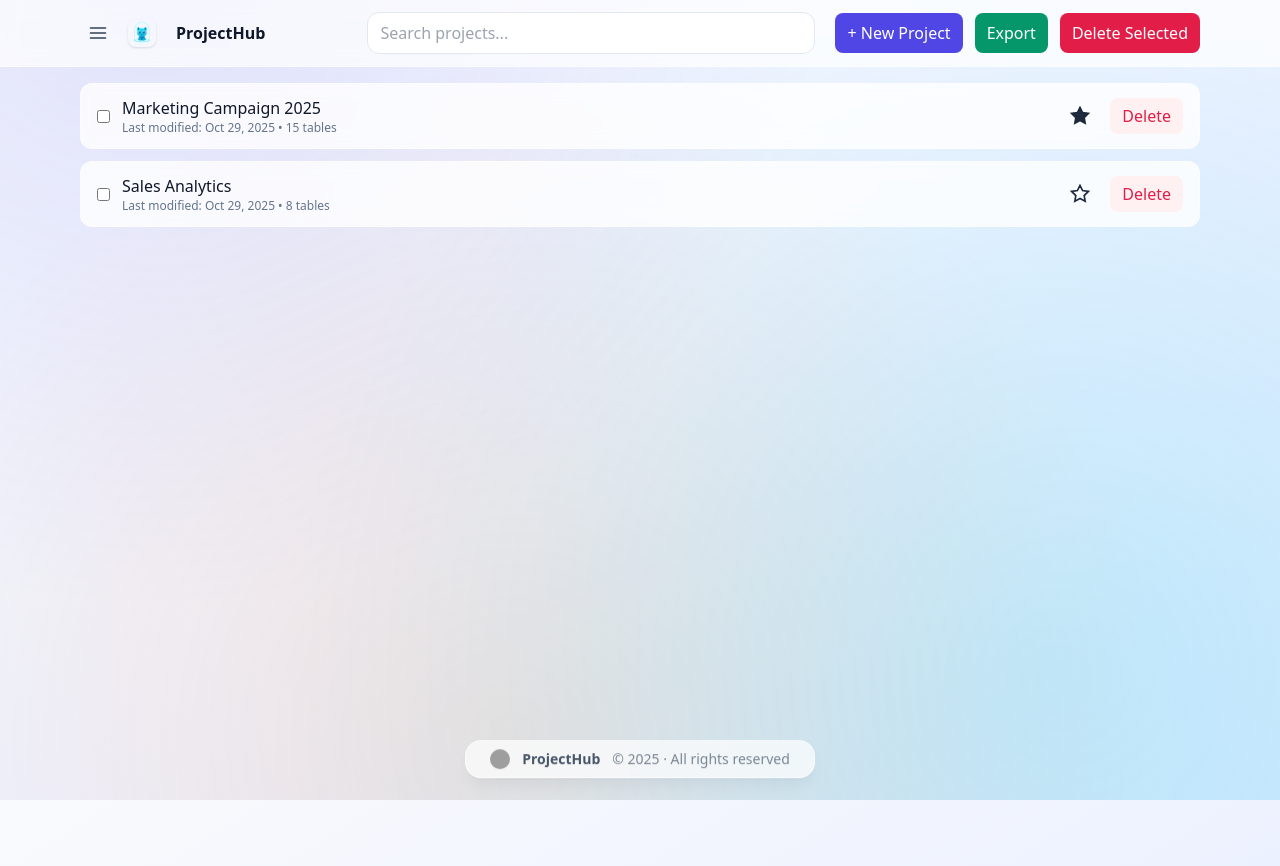
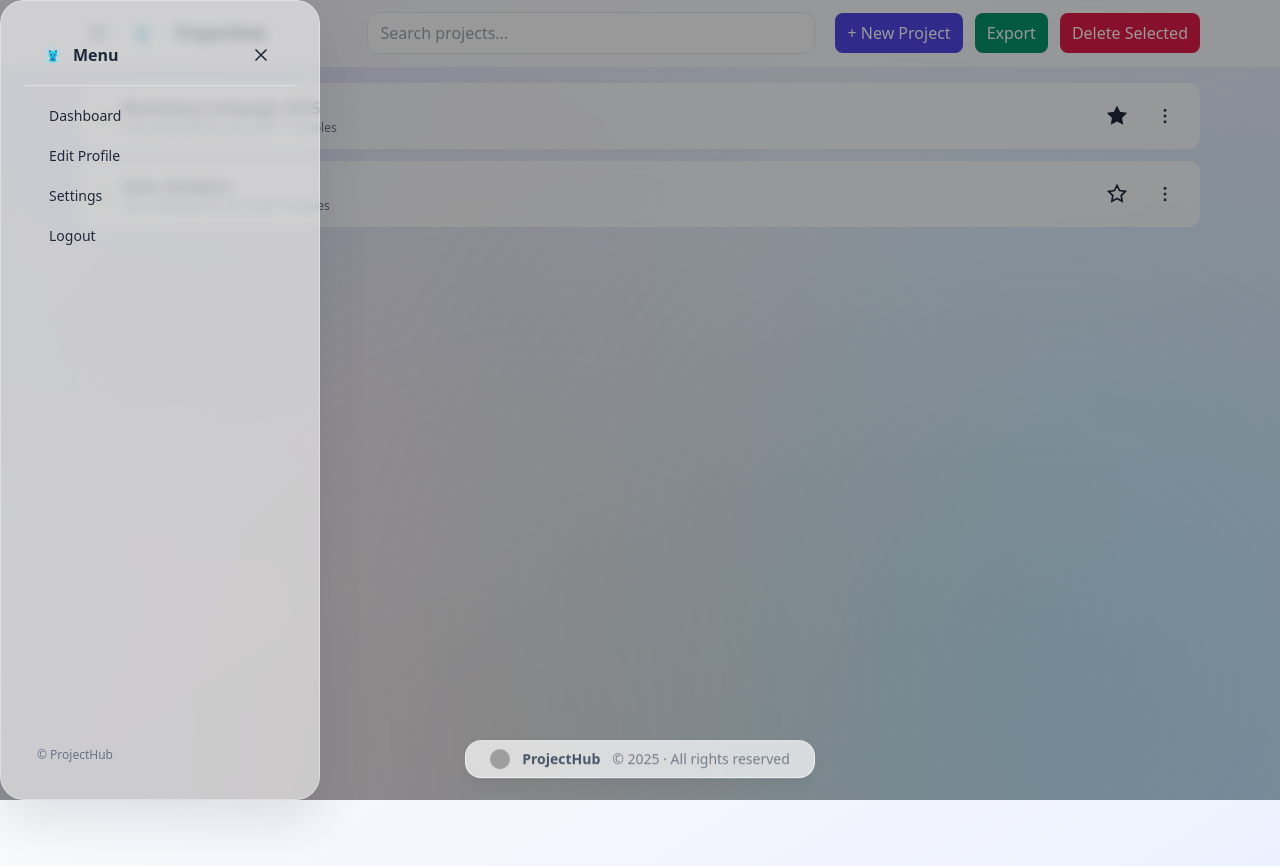
Before and after one commit to limouzeen/projecthub-front, an Angular app: page /dashboard in a window 1280 px wide. Both pictures are taken after a click on the button 98 px from the left and 33 px from the top of the page. Shown: the top 866 px of the page. Built offline with nearby package versions, Linux system fonts and the light colour scheme; grey boxes are pictures that could not be loaded.

Commit message:
fixing  dashboard

```diff
--- a/src/app/core/projects.service.ts
+++ b/src/app/core/projects.service.ts
@@ -59,4 +59,10 @@ export class ProjectsService {
     const needs = /[" ,\n]/.test(s);
     return needs ? `"${s.replace(/"/g, '""')}"` : s;
   }
+
+  rename(id: string, name: string) {
+  this._list.update(arr =>
+    arr.map(p => (p.id === id ? { ...p, name, updatedAt: new Date().toISOString() } : p))
+  );
 }
+}
--- a/src/app/pages/dashboard/dashboard.css
+++ b/src/app/pages/dashboard/dashboard.css
@@ -2,3 +2,6 @@
 .glass-subtle { background: rgba(255,255,255,.55); backdrop-filter: blur(6px); border: 1px solid rgba(255,255,255,.35); box-shadow: 0 10px 30px rgba(17,24,39,.06); }
 .input { background: rgba(255,255,255,.9); border: 1px solid rgba(226,232,240,1); border-radius: .75rem; padding: .5rem .75rem; outline: none; }
 .input:focus { box-shadow: 0 0 0 3px rgba(99,102,241,.15); border-color: rgb(165,180,252); }
+
+/* ให้การ์ดใน aside เนียนขึ้น (ออปชัน) */
+aside.glass-subtle { box-shadow: 0 20px 50px rgba(30,41,59,.12); }
--- a/src/app/pages/dashboard/dashboard.html
+++ b/src/app/pages/dashboard/dashboard.html
@@ -2,65 +2,197 @@
   <!-- Toolbar -->
   <div class="sticky top-0 z-30 bg-white/70 backdrop-blur border-b border-white/40">
     <div class="max-w-6xl mx-auto px-4 py-3 flex items-center gap-3">
-      <button class="p-2 rounded-lg hover:bg-slate-100" (click)="toggleAside()">
-        <!-- icon -->
+      <button
+        class="p-2 rounded-lg hover:bg-slate-100"
+        (click)="toggleAside()"
+        aria-label="Open sidebar"
+        aria-controls="app-aside"
+        [attr.aria-expanded]="asideOpen()"
+      >
         <svg class="w-5 h-5 text-slate-700" viewBox="0 0 24 24" fill="none">
-          <path d="M3 6h18M3 12h18M3 18h18" stroke="currentColor" stroke-width="2" stroke-linecap="round"/>
+          <path
+            d="M3 6h18M3 12h18M3 18h18"
+            stroke="currentColor"
+            stroke-width="2"
+            stroke-linecap="round"
+          />
         </svg>
       </button>
 
-      <img src="/assets/h_noname_logo.png" class="w-7 h-7 rounded-lg shadow mr-2" alt="">
+      <img src="/assets/h_noname_logo.png" class="w-7 h-7 rounded-lg shadow mr-2" alt="" />
       <span class="font-semibold text-slate-900">ProjectHub</span>
 
       <div class="ml-auto relative w-full max-w-md">
-        <input class="input"
+        <input
+          class="input"
           [value]="keyword()"
-  (input)="keyword.set(($any($event.target)).value)"
-  placeholder="Search projects..." />
-
+          (input)="keyword.set($any($event.target).value)"
+          placeholder="Search projects..."
+        />
       </div>
 
-      <button class="ml-2 px-3 py-2 rounded-lg bg-indigo-600 text-white hover:opacity-90"
-              (click)="addQuick('New Project')">+ New Project</button>
-      <button class="px-3 py-2 rounded-lg bg-emerald-600 text-white hover:opacity-90"
-              (click)="exportCSV()">Export</button>
-      <button class="px-3 py-2 rounded-lg bg-rose-600 text-white hover:opacity-90"
-              (click)="removeManySelected()">Delete Selected</button>
+      <button
+        class="ml-2 px-3 py-2 rounded-lg bg-indigo-600 text-white hover:opacity-90"
+        (click)="addQuick('New Project')"
+      >
+        + New Project
+      </button>
+      <button
+        class="px-3 py-2 rounded-lg bg-emerald-600 text-white hover:opacity-90"
+        (click)="exportCSV()"
+      >
+        Export
+      </button>
+      <button
+        class="px-3 py-2 rounded-lg bg-rose-600 text-white hover:opacity-90"
+        (click)="removeManySelected()"
+      >
+        Delete Selected
+      </button>
     </div>
   </div>
 
+  <!-- Overlay (แทรกเพิ่ม) -->
+  <div
+    class="fixed inset-0 z-40 bg-black/40 transition-opacity duration-300"
+    [class.opacity-0]="!asideOpen()"
+    [class.pointer-events-none]="!asideOpen()"
+    (click)="asideOpen.set(false)"
+  ></div>
+
+  <!-- Drawer / Aside (แทรกเพิ่ม) -->
+  <aside
+    id="app-aside"
+    class="fixed left-0 top-0 bottom-0 z-50 w-80 max-w-[85vw] glass-subtle border border-white/40 backdrop-blur-lg transition-transform duration-300 ease-out flex flex-col -translate-x-full"
+    [class.translate-x-0]="asideOpen()"
+    role="dialog"
+    aria-label="Sidebar"
+  >
+    <!-- ใส่ไอเท็มเมนูได้ตามต้องการ -->
+    <div class="px-4 py-3 flex items-center gap-2 border-b border-white/40">
+      <img src="/assets/h_noname_logo.png" class="w-6 h-6 rounded-lg" alt="" />
+      <div class="font-semibold">Menu</div>
+      <button
+        class="ml-auto p-2 rounded-lg hover:bg-slate-100"
+        (click)="asideOpen.set(false)"
+        aria-label="Close sidebar"
+      >
+        <svg class="w-5 h-5" viewBox="0 0 24 24" fill="none">
+          <path
+            d="M6 6l12 12M18 6l-12 12"
+            stroke="currentColor"
+            stroke-width="2"
+            stroke-linecap="round"
+          />
+        </svg>
+      </button>
+    </div>
+    <nav class="p-3 space-y-1 text-sm">
+      <a routerLink="/dashboard" class="block px-3 py-2 rounded-lg hover:bg-slate-100">Dashboard</a>
+      <a routerLink="/projects" class="block px-3 py-2 rounded-lg hover:bg-slate-100"
+        >Edit Profile</a
+      >
+      <a routerLink="/settings" class="block px-3 py-2 rounded-lg hover:bg-slate-100">Settings</a>
+      <a routerLink="/settings" class="block px-3 py-2 rounded-lg hover:bg-slate-100">Logout</a>
+    </nav>
+    <div class="mt-auto p-3 text-xs text-slate-500">© ProjectHub</div>
+  </aside>
+
+  <!-- คอนเทนต์รายการ -->
   <div class="max-w-6xl mx-auto px-4 w-full space-y-3">
     @if (filtered().length === 0) {
     <div class="text-slate-500 text-sm p-6">No projects found.</div>
-    } @else {
-      @for (p of filtered(); track p.id) {
-        <div class="bg-white/80 backdrop-blur border border-white/30 rounded-xl px-4 py-3 flex items-center gap-3">
-          <input type="checkbox"
+    } @else { @for (p of filtered(); track p.id) {
+    <div
+      class="relative bg-white/80 backdrop-blur border border-white/30 rounded-xl px-4 py-3 flex items-center gap-3"
+      [class.z-50]="menuOpenId() === p.id"
+    >
+      <input
+        type="checkbox"
         [checked]="isChecked(p.id)"
-  (change)="toggleCheck(p.id, ($any($event.target)).checked)" />
-
+        (change)="toggleCheck(p.id, $any($event.target).checked)"
+      />
 
       <div class="flex-1">
         <div class="font-medium text-slate-900">{{ p.name }}</div>
         <div class="text-xs text-slate-500">
-              Last modified: {{ p.updatedAt | date:'mediumDate' }} • {{ p.tables }} tables
+          Last modified: {{ p.updatedAt | date : 'mediumDate' }} • {{ p.tables }} tables
         </div>
       </div>
 
-          <button class="p-2 rounded-lg hover:bg-slate-100" title="Favorite"
-                  (click)="toggleFavorite(p.id)">
-            <svg class="w-5 h-5" viewBox="0 0 24 24" fill="currentColor"
+      <button
+        class="p-2 rounded-lg hover:bg-slate-100"
+        title="Favorite"
+        (click)="toggleFavorite(p.id)"
+      >
+        <svg
+          class="w-5 h-5"
+          viewBox="0 0 24 24"
+          fill="currentColor"
           [attr.fill]="p.favorite ? 'currentColor' : 'none'"
-                 [attr.stroke]="p.favorite ? 'currentColor' : 'currentColor'">
-              <path d="M12 17.3l-6.2 3.3 1.2-6.7L2 8.9l6.9-1 3.1-6.2 3.1 6.2 6.9 1-5 5 1.2 6.7z"
-                    stroke-width="2"></path>
+          [attr.stroke]="p.favorite ? 'currentColor' : 'currentColor'"
+        >
+          <path
+            d="M12 17.3l-6.2 3.3 1.2-6.7L2 8.9l6.9-1 3.1-6.2 3.1 6.2 6.9 1-5 5 1.2 6.7z"
+            stroke-width="2"
+          ></path>
         </svg>
       </button>
 
-          <button class="px-3 py-1.5 rounded-lg bg-rose-50 text-rose-600 hover:bg-rose-100"
-                  (click)="removeOne(p.id)">Delete</button>
+      <!-- Kebab menu -->
+      <div class="relative">
+        <button
+          class="p-2 rounded-lg hover:bg-slate-100"
+          aria-haspopup="menu"
+          [attr.aria-expanded]="menuOpenId() === p.id"
+          (click)="$event.stopPropagation(); toggleMenu(p.id)"
+        >
+          <!-- three-dots vertical -->
+          <svg
+            class="w-5 h-5 text-slate-700"
+            viewBox="0 0 24 24"
+            fill="currentColor"
+            aria-hidden="true"
+          >
+            <circle cx="12" cy="5" r="1.8"></circle>
+            <circle cx="12" cy="12" r="1.8"></circle>
+            <circle cx="12" cy="19" r="1.8"></circle>
+          </svg>
+        </button>
+
+
+        <!-- click kebab เปิดดู menu -->
+
+        @if (menuOpenId() === p.id) {
+        <div
+          class="absolute right-0 top-full mt-2 min-w-[11rem] rounded-xl border border-slate-200 bg-white shadow-2xl z-[60] overflow-hidden translate-x-2"
+          (click)="$event.stopPropagation()"
+          role="menu"
+        >
+          <button
+            class="w-full text-left px-3 py-2 text-sm hover:bg-slate-50"
+            (click)="openProject(p.id)"
+          >
+            Open project
+          </button>
+          <button
+            class="w-full text-left px-3 py-2 text-sm hover:bg-slate-50"
+            (click)="renameProject(p.id, p.name)"
+          >
+            Rename
+          </button>
+          <button
+            class="w-full text-left px-3 py-2 text-sm text-rose-600 hover:bg-rose-50"
+            (click)="removeOne(p.id)"
+          >
+            Delete
+          </button>
         </div>
         }
-    }
+
+
+      </div>
+    </div>
+    } }
   </div>
 </section>
--- a/src/app/pages/dashboard/dashboard.ts
+++ b/src/app/pages/dashboard/dashboard.ts
@@ -1,7 +1,7 @@
 // src/app/pages/dashboard/dashboard.ts
-import { Component, effect, signal, computed } from '@angular/core';
+import { Component, effect, signal, computed, HostListener } from '@angular/core'; // ← มี HostListener แล้ว
 import { RouterLink } from '@angular/router';
-import { DatePipe } from '@angular/common'; // ใช้ pipe date ใน template
+import { DatePipe } from '@angular/common';
 import { ProjectsService, Project } from '../../core/projects.service';
 
 @Component({
@@ -12,15 +12,15 @@ import { ProjectsService, Project } from '../../core/projects.service';
   styleUrl: './dashboard.css',
 })
 export class Dashboard {
-  // ไม่อ้าง svc ที่นี่
   keyword = signal('');
   selected = signal<Set<string>>(new Set());
   asideOpen = signal(false);
 
-  // แหล่งข้อมูล
+  // ✅ เมนู 3 จุด: เก็บว่าเมนูของโปรเจกต์ไหนกำลังเปิด
+  menuOpenId = signal<string | null>(null);
+
   projects = signal<Project[]>([]);
 
-  // มุมมองที่กรองแล้ว
   filtered = computed(() => {
     const q = this.keyword().trim().toLowerCase();
     const list = this.projects();
@@ -28,12 +28,62 @@ export class Dashboard {
   });
 
   constructor(private svc: ProjectsService) {
-    // sync projects จาก service → signal ภายใน component
     effect(() => this.projects.set(this.svc.list()));
   }
 
-  toggleAside() { this.asideOpen.set(!this.asideOpen()); }
+  /** แฮมเบอร์เกอร์: เปิด/ปิด aside + ล็อกสกอร์ล */
+  toggleAside() {
+    const next = !this.asideOpen();
+    this.asideOpen.set(next);
+    if (typeof document !== 'undefined') {
+      document.body.style.overflow = next ? 'hidden' : '';
+    }
+  }
 
+  /** กด ESC: ปิดเมนู 3 จุดก่อน ถ้ายังมีให้ปิด aside ต่อ */
+  @HostListener('document:keydown.escape')
+  onEsc() {
+    if (this.menuOpenId()) {
+      this.menuOpenId.set(null);
+      return;
+    }
+    if (this.asideOpen()) {
+      this.asideOpen.set(false);
+      if (typeof document !== 'undefined') document.body.style.overflow = '';
+    }
+  }
+
+  /** คลิกที่ใด ๆ บนเอกสาร: ปิดเมนู 3 จุดถ้าเปิดอยู่ */
+  @HostListener('document:click')
+  onDocClick() {
+    if (this.menuOpenId()) this.menuOpenId.set(null);
+  }
+
+  /** ===== เมนู 3 จุด: เมธอดที่ใช้ใน template ===== */
+  toggleMenu(id: string) {
+    this.menuOpenId.update(cur => (cur === id ? null : id));
+  }
+  closeMenu() {
+    this.menuOpenId.set(null);
+  }
+  openProject(id: string) {
+    // ถ้ามี Router แล้วค่อย navigate: this.router.navigate(['/projects', id]);
+    console.log('open project', id);
+    this.closeMenu();
+  }
+  renameProject(id: string, currentName: string) {
+    const next = window.prompt('Rename project:', currentName?.trim() ?? '');
+    if (next != null) {
+      const name = next.trim();
+      if (name && name !== currentName) {
+        this.svc.rename(id, name); // ⚠️ ต้องมีเมธอด rename ใน ProjectsService (ดูหมายเหตุ)
+      }
+    }
+    this.closeMenu();
+  }
+  /** =========================================== */
+
+  // ==== ด้านล่างคงเดิมทั้งหมด ====
   addQuick(name: string) {
     if (!name.trim()) return;
     this.svc.add(name.trim());
@@ -55,9 +105,8 @@ export class Dashboard {
     if (ids.length) this.svc.removeMany(ids);
     this.selected.set(new Set());
   }
+
   toggleFavorite(id: string) { this.svc.toggleFavorite(id); }
-
   exportCSV() { this.svc.downloadCSV(this.filtered()); }
-
   toLocal(iso: string) { return new Date(iso).toLocaleDateString(); }
 }
```
Lines whose indentation alone changed are shown as unchanged.
